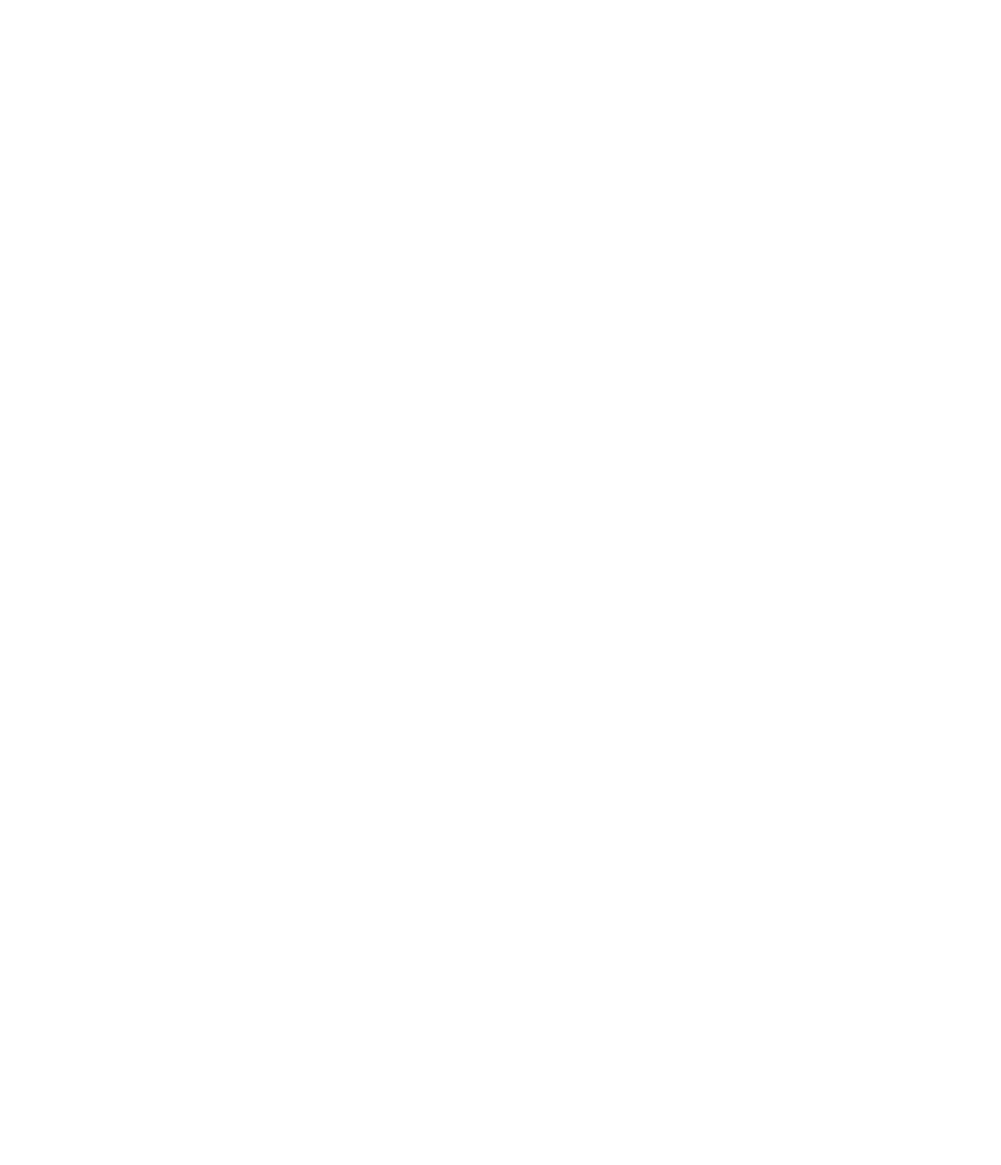
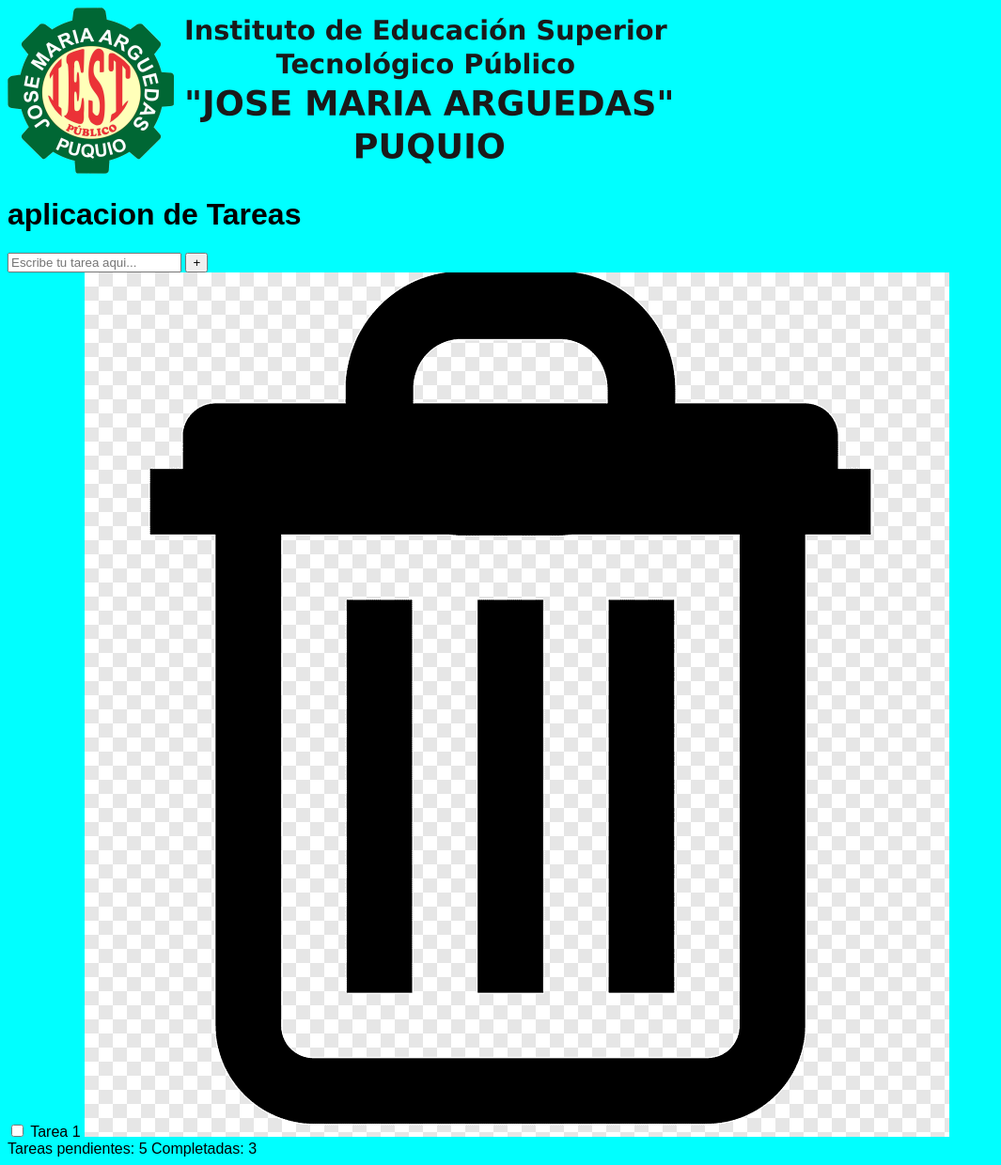
Before and after one commit to Ronald11500/app_tareas_intermedio, a plain HTML site: page index.html in a window 1280 px wide. Shown: the whole page at 94% size, without its empty margins (0-1065 px from the left). Before the commit the page ends 800 px from the top, so only its background shows below. Drawn offline with Linux system fonts and the light colour scheme.

Commit message:
feta: crear el archivo html

```diff
--- a/css/style.css
+++ b/css/style.css
@@ -0,0 +1,4 @@
+body {
+  font-family: Arial, sans-serif;
+  background-color: aqua;
+}
--- a/index.html
+++ b/index.html
@@ -4,6 +4,7 @@
     <meta charset="UTF-8" />
     <meta name="viewport" content="width=device-width, initial-scale=1.0" />
     <title>Document</title>
+    <link rel="stylesheet" href="./css/style.css" />
     <head>
       <link
         rel="icon"
@@ -12,5 +13,32 @@
       />
     </head>
   </head>
-  <body></body>
+  <body>
+    <img
+      src="./assets/logo_plan_mant.png"
+      alt="Logo de mi apliacison"
+      class="logo"
+    />
+    <h1>aplicacion de Tareas</h1>
+    <form action="#" id="inputUsuario">
+      <input type="text" placeholder="Escribe tu tarea aqui..." />
+      <input type="submit" value="+" id="btnAgregar" />
+    </form>
+    <div id="lista" class="contenedor_lista">
+      <!-- Las tareas se agregan aqui -->
+      <div class="contenedor_tarea" id="1">
+        <label for="">
+          <input type="checkbox" />
+          Tarea 1
+        </label>
+        <img
+          src="./assets/img_trash.png"
+          alt="Eliminar tarea"
+          class="btnEliminar"
+        />
+      </div>
+    </div>
+    <div id="stats">Tareas pendientes: 5 Completadas: 3</div>
+    <script src="./js/script.js"></script>
+  </body>
 </html>
--- a/js/script.js
+++ b/js/script.js
@@ -0,0 +1 @@
+console.log("hola mundo");
```
